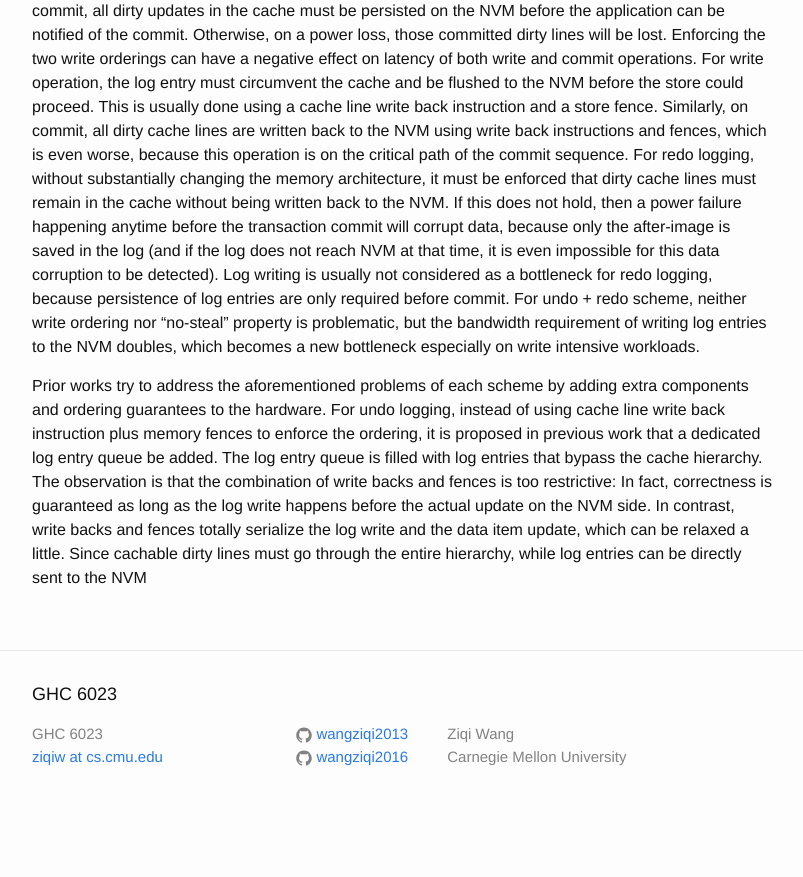
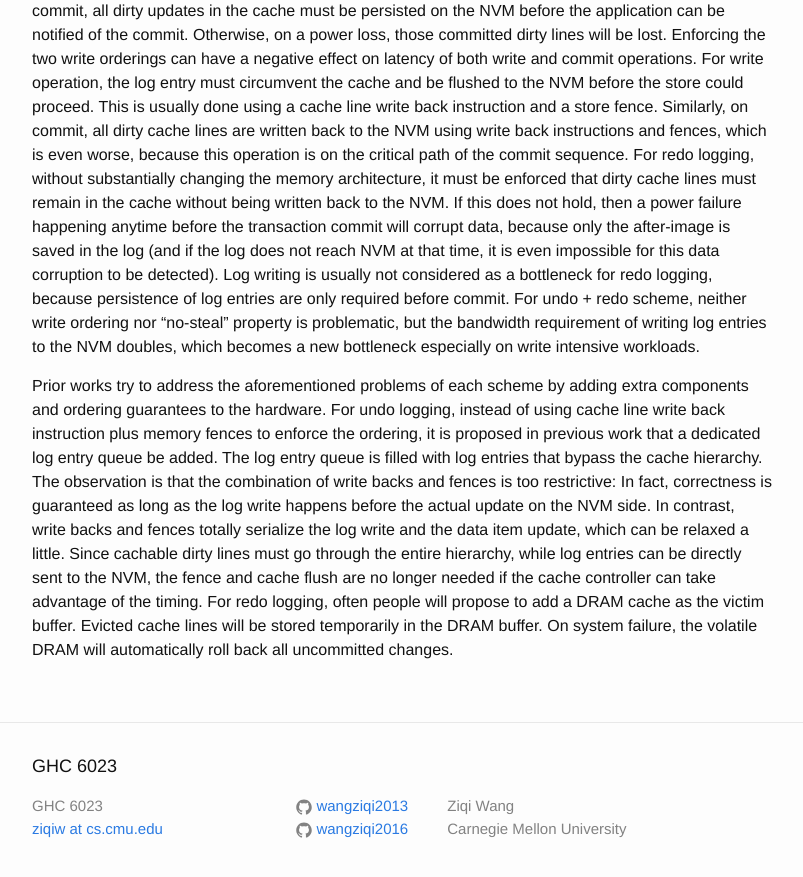
Before and after one commit to wangziqi2013/wangziqi2013.github.io, a Jekyll site: the page built from _posts/2019-01-05-redu.markdown, in a window 1280 px wide and 900 px high, scrolled down 910 px. Shown: the top 877 px of the window, without its empty margins (238-1041 px from the left). Built offline with Jekyll 4.4.1, drawn with Linux system fonts in a browser that asks for light colours; before the commit the page ends 1738 px from its top, so only the background shows below that.

Commit message:
Adding solution of redo

```diff
--- a/_posts/2019-01-05-redu.markdown
+++ b/_posts/2019-01-05-redu.markdown
@@ -47,4 +47,6 @@ with log entries that bypass the cache hierarchy. The observation is that the co
 too restrictive: In fact, correctness is guaranteed as long as the log write happens before the actual update on the NVM
 side. In contrast, write backs and fences totally serialize the log write and the data item update, which can be relaxed
 a little. Since cachable dirty lines must go through the entire hierarchy, while log entries can be directly sent to
-the NVM
+the NVM, the fence and cache flush are no longer needed if the cache controller can take advantage of the timing.
+For redo logging, often people will propose to add a DRAM cache as the victim buffer. Evicted cache lines will be stored
+temporarily in the DRAM buffer. On system failure, the volatile DRAM will automatically roll back all uncommitted changes.
```
